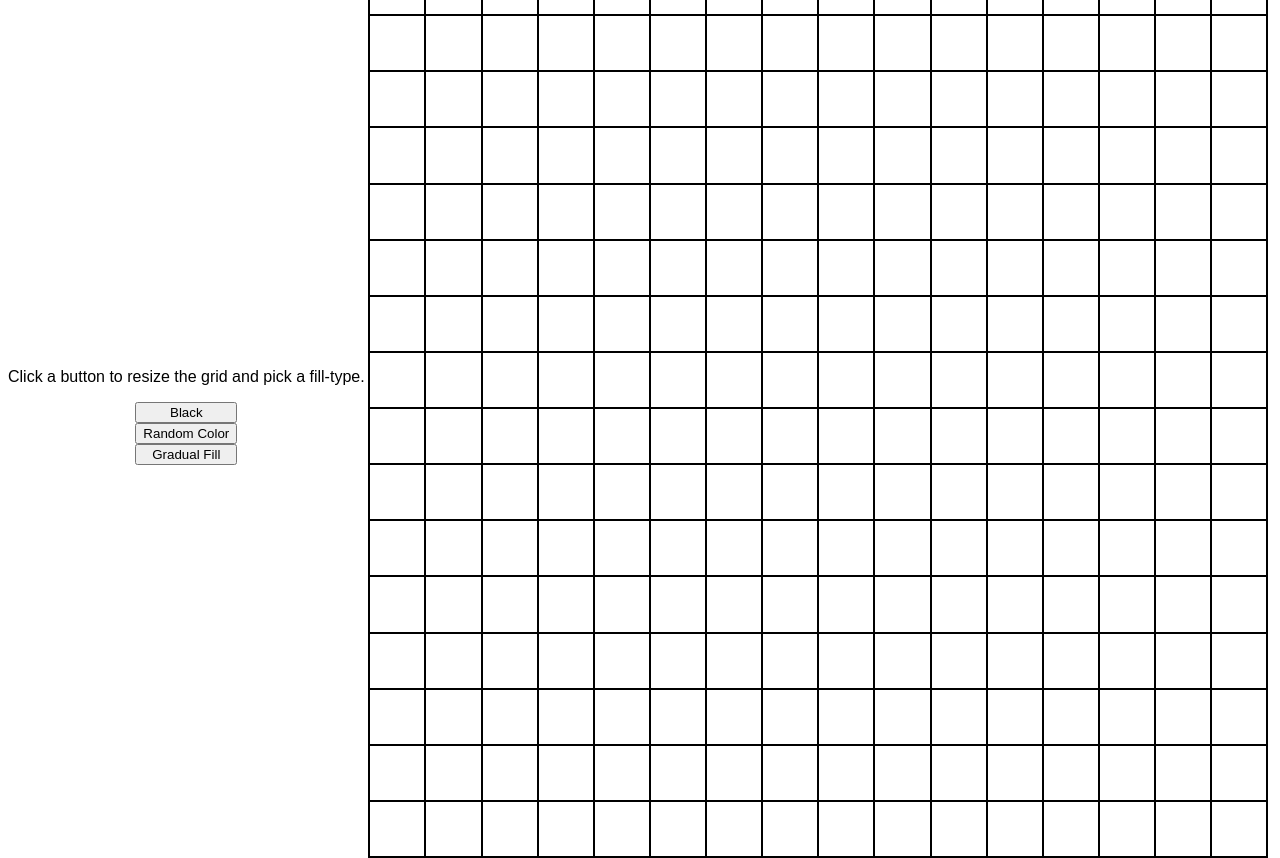
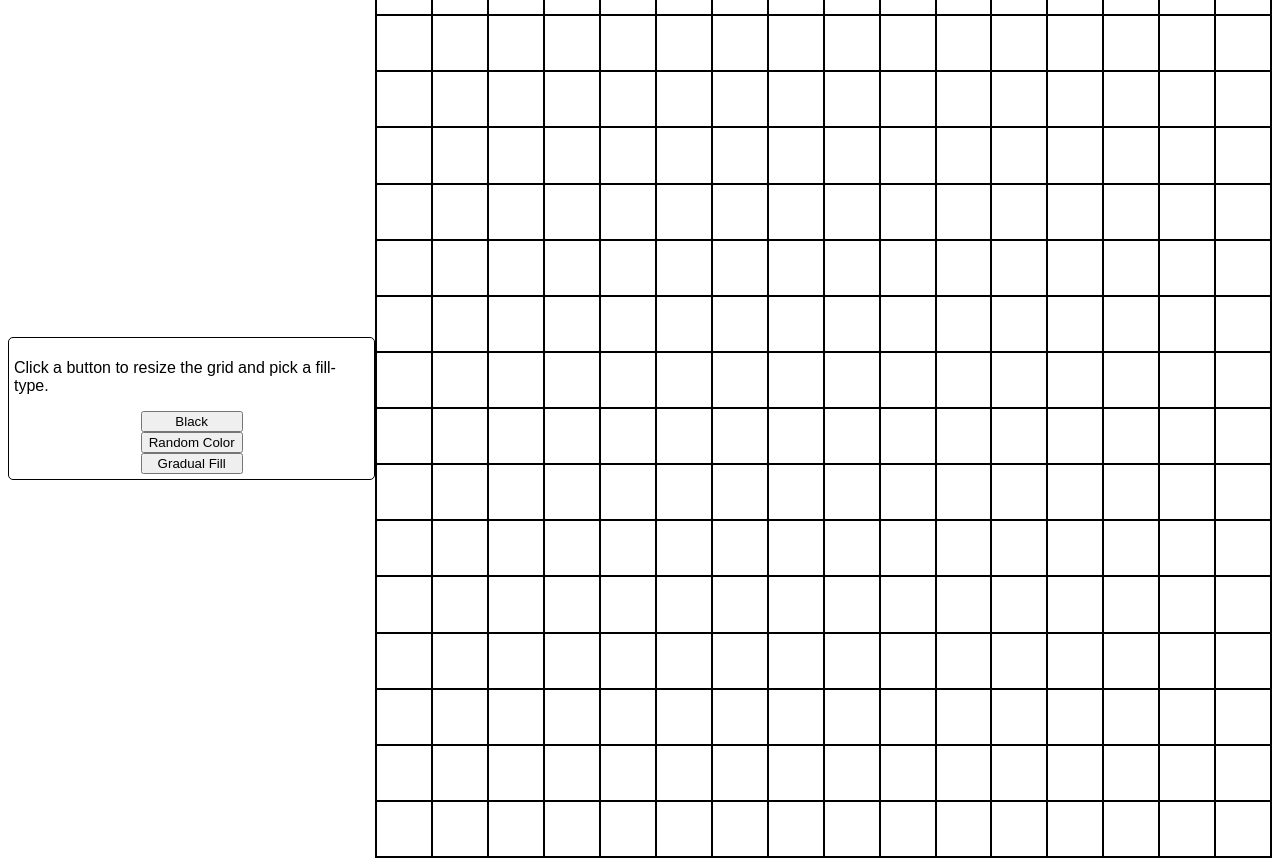
Before and after one commit to drossano/etch-a-sketch, a plain HTML site: page index.html in a window 1280 px wide. Drawn offline with Linux system fonts and the light colour scheme.

Commit message:
Add border around color selectUI

```diff
--- a/styles.css
+++ b/styles.css
@@ -11,7 +11,6 @@ html {
   }
 
 #grid-container {
-    margin: 0 auto;
     height: 900px;
     width: 900px;
     display: flex;
@@ -23,6 +22,9 @@ html {
   flex-direction: column;
   align-items: center;
   font-family: Arial, Helvetica, sans-serif;
+  border: 1px solid black;
+  border-radius: 5px;
+  padding: 5px;
 }
 
 .buttons {
@@ -34,6 +36,7 @@ html {
   height: 100%;
   display: flex;
   align-items: center;
+  justify-content: flex-start;
 }
 
 body{
```
